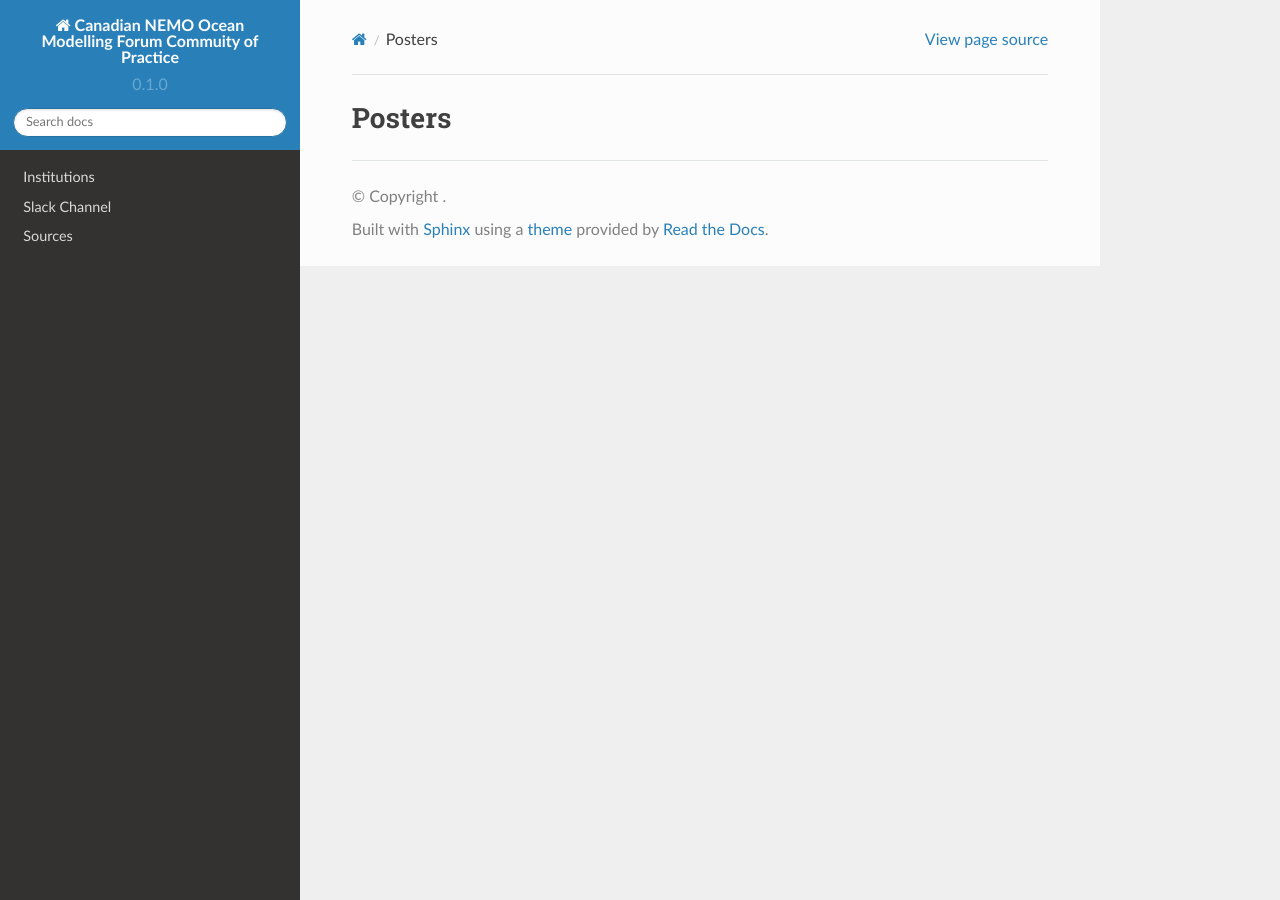
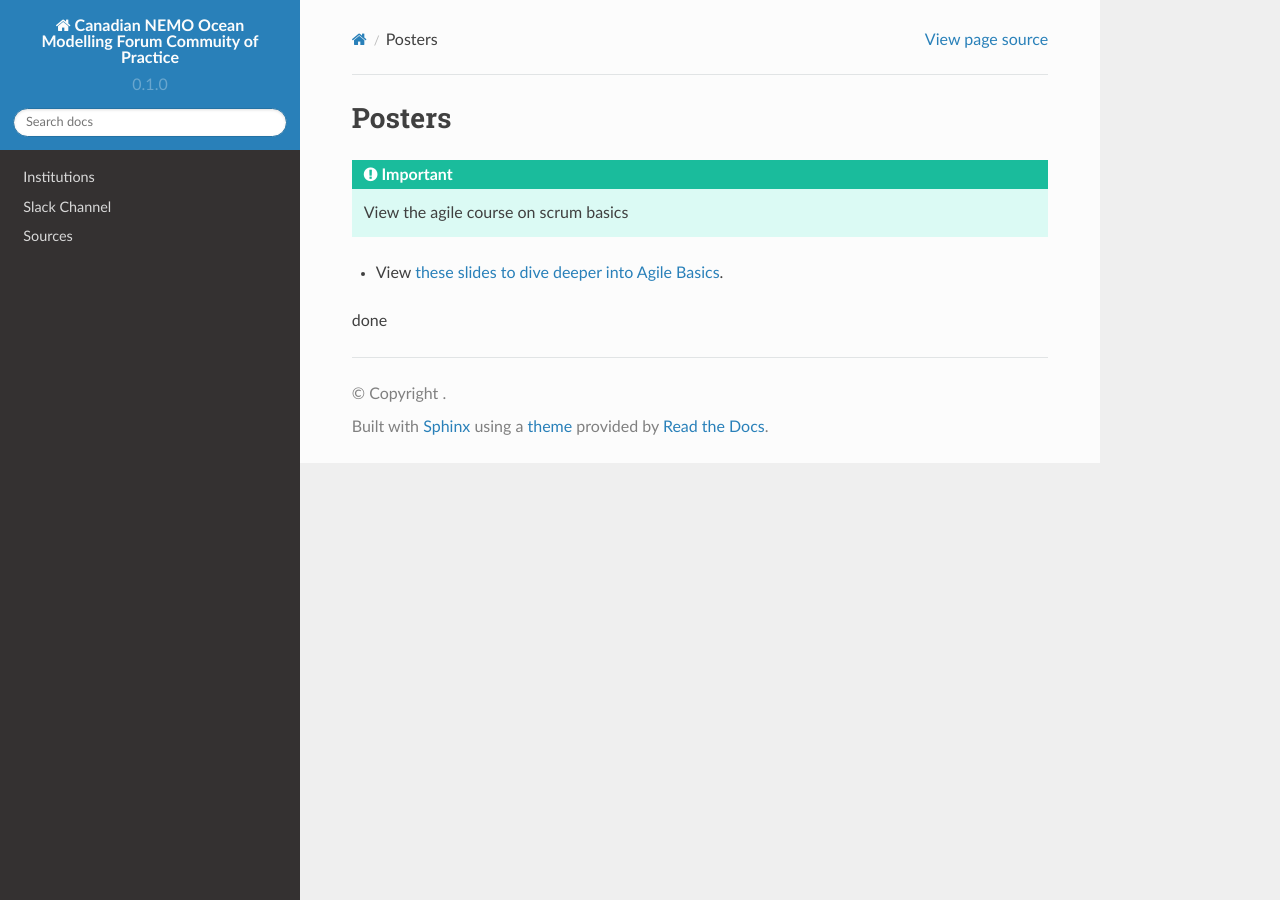
Before and after one commit to UofA-NEMO/Canadian-NEMO-Ocean-Modelling-Forum-Community-of-Practice, a Sphinx documentation site: the page built from docs/Institutions/UofA/Posters/index.rst, in a window 1280 px wide. Built offline with Sphinx 7.4.7 and the Read the Docs theme 2.0.0, drawn with Linux system fonts in a browser that asks for light colours.

Commit message:
Update index.rst

```diff
--- a/docs/Institutions/UofA/Posters/index.rst
+++ b/docs/Institutions/UofA/Posters/index.rst
@@ -1,2 +1,9 @@
 Posters
 =======
+
+.. important:: View the agile course on scrum basics
+
+- View `these slides to dive deeper into Agile Basics <CMOS_2018_Pennelly_LAB60.pdf>`_.
+
+
+done
```
